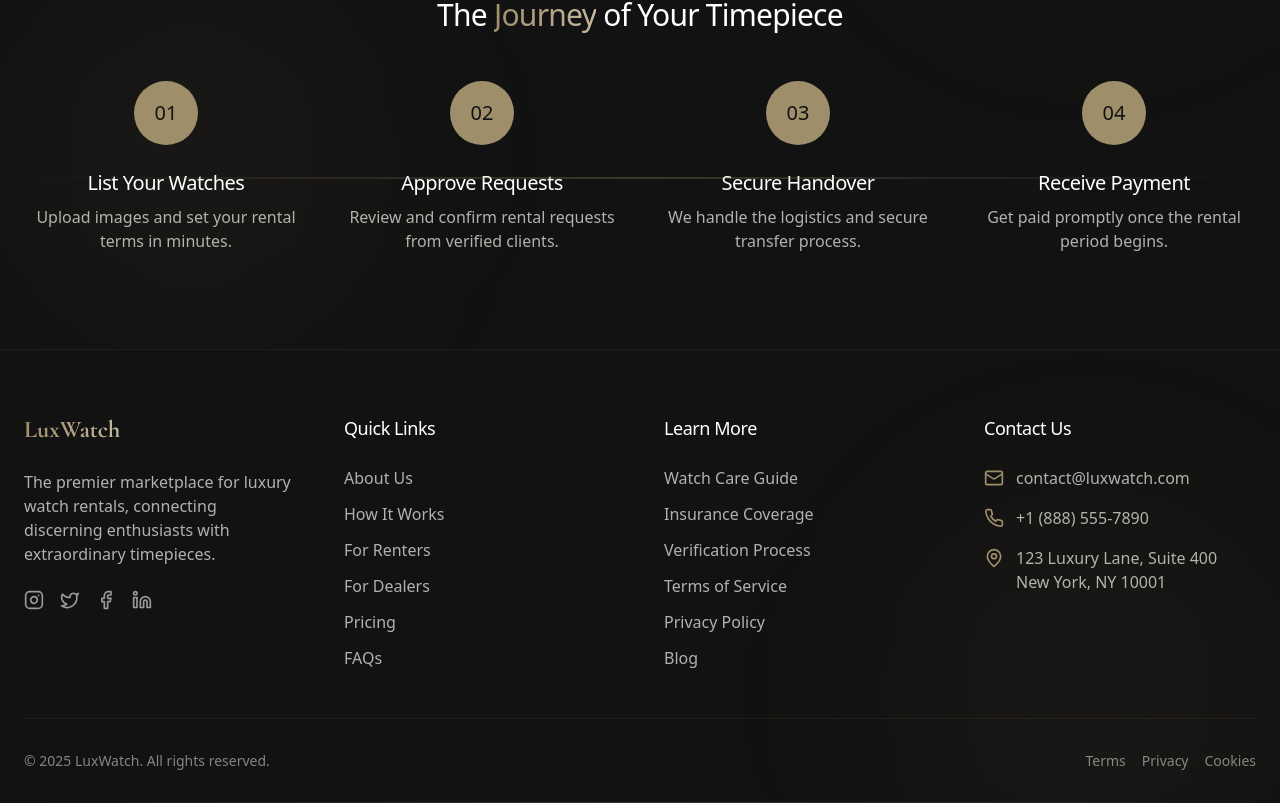
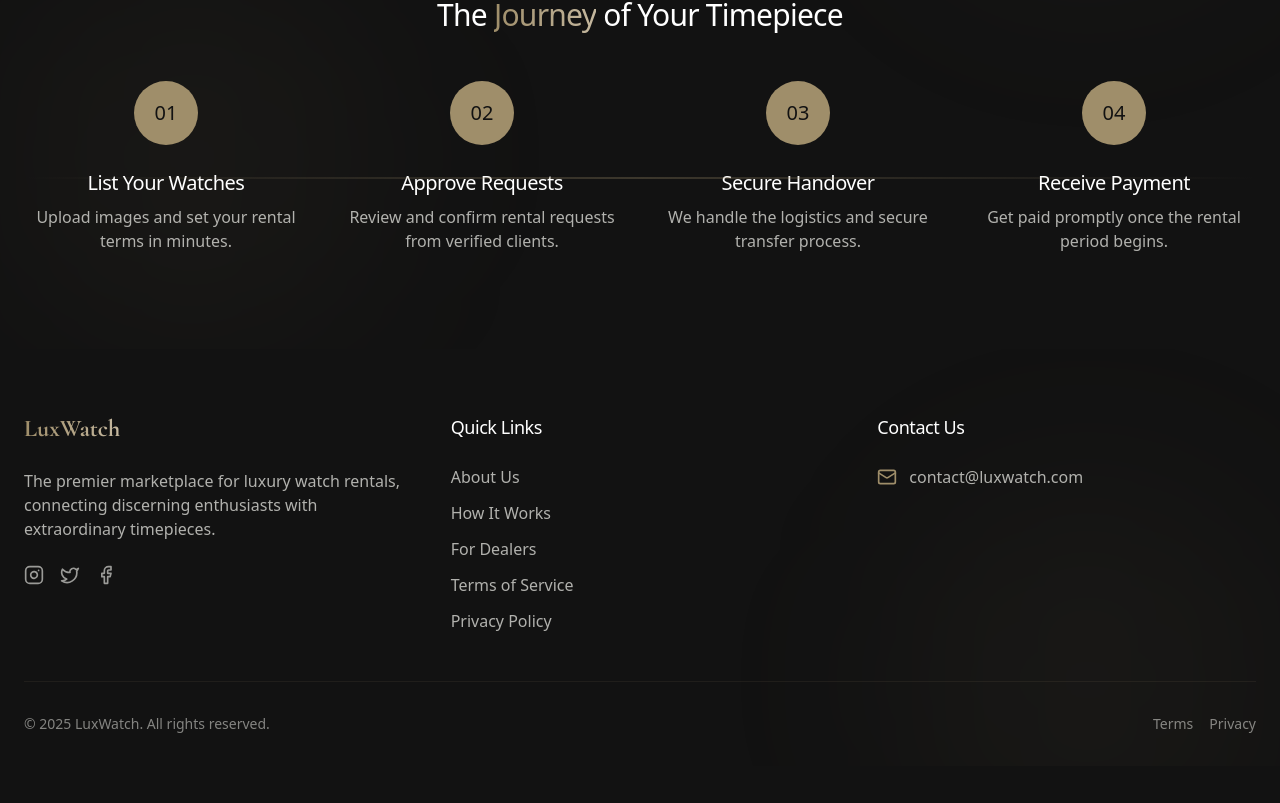
Before and after one commit to VeloxUK/VeloxWebsite, a React (Vite) app: page / in a window 1280 px wide. Shown: the part 1621-2424 px from the top of the page. After the commit the page ends 2387 px from the top, so only its background shows below. Built offline with nearby package versions, Linux system fonts and the light colour scheme.

Commit message:
Refactor: Simplify footer content
Remove unnecessary information and the dividing line from the footer.

```diff
--- a/src/components/Footer.tsx
+++ b/src/components/Footer.tsx
@@ -1,20 +1,20 @@
+
 import React from 'react';
-import { Instagram, Twitter, Facebook, Linkedin, Mail, Phone, MapPin } from 'lucide-react';
+import { Instagram, Twitter, Facebook, Mail } from 'lucide-react';
 
 const Footer = () => {
   const currentYear = new Date().getFullYear();
 
   return (
-    <footer className="bg-luxury-black border-t border-luxury-gold/10 pt-16 pb-8 relative overflow-hidden" aria-labelledby="footer-heading">
+    <footer className="bg-luxury-black pt-16 pb-8 relative overflow-hidden" aria-labelledby="footer-heading">
       {/* Background Effects */}
       <div className="absolute inset-0 z-0" aria-hidden="true">
-        <div className="absolute bottom-0 left-0 w-full h-px bg-gradient-to-r from-transparent via-luxury-gold/30 to-transparent"></div>
         <div className="absolute top-1/3 right-0 w-96 h-96 bg-luxury-gold/5 rounded-full blur-[100px]"></div>
       </div>
 
       <div className="container mx-auto px-6 relative z-10">
         <h2 id="footer-heading" className="sr-only">Footer</h2>
-        <div className="grid grid-cols-1 md:grid-cols-2 lg:grid-cols-4 gap-12 mb-12">
+        <div className="grid grid-cols-1 md:grid-cols-3 gap-12 mb-12">
           {/* Brand */}
           <div>
             <a href="/" className="inline-block mb-6" aria-label="LuxWatch Home">
@@ -33,9 +33,6 @@ const Footer = () => {
               <a href="https://facebook.com/luxwatch" className="text-luxury-cream/60 hover:text-luxury-gold transition-colors" aria-label="Follow on Facebook">
                 <Facebook size={20} aria-hidden="true" />
               </a>
-              <a href="https://linkedin.com/company/luxwatch" className="text-luxury-cream/60 hover:text-luxury-gold transition-colors" aria-label="Follow on LinkedIn">
-                <Linkedin size={20} aria-hidden="true" />
-              </a>
             </div>
           </div>
 
@@ -51,43 +48,13 @@ const Footer = () => {
                   <a href="#features" className="text-luxury-cream/70 hover:text-luxury-gold transition-colors">How It Works</a>
                 </li>
                 <li>
-                  <a href="/for-renters" className="text-luxury-cream/70 hover:text-luxury-gold transition-colors">For Renters</a>
-                </li>
-                <li>
                   <a href="#benefits" className="text-luxury-cream/70 hover:text-luxury-gold transition-colors">For Dealers</a>
-                </li>
-                <li>
-                  <a href="/pricing" className="text-luxury-cream/70 hover:text-luxury-gold transition-colors">Pricing</a>
-                </li>
-                <li>
-                  <a href="/faqs" className="text-luxury-cream/70 hover:text-luxury-gold transition-colors">FAQs</a>
-                </li>
-              </ul>
-            </nav>
-          </div>
-
-          {/* Learn More */}
-          <div>
-            <h3 className="text-lg font-medium mb-6">Learn More</h3>
-            <nav aria-label="Learn more navigation">
-              <ul className="space-y-3">
-                <li>
-                  <a href="/watch-care" className="text-luxury-cream/70 hover:text-luxury-gold transition-colors">Watch Care Guide</a>
-                </li>
-                <li>
-                  <a href="/insurance" className="text-luxury-cream/70 hover:text-luxury-gold transition-colors">Insurance Coverage</a>
-                </li>
-                <li>
-                  <a href="/verification" className="text-luxury-cream/70 hover:text-luxury-gold transition-colors">Verification Process</a>
                 </li>
                 <li>
                   <a href="/terms" className="text-luxury-cream/70 hover:text-luxury-gold transition-colors">Terms of Service</a>
                 </li>
                 <li>
                   <a href="/privacy" className="text-luxury-cream/70 hover:text-luxury-gold transition-colors">Privacy Policy</a>
-                </li>
-                <li>
-                  <a href="/blog" className="text-luxury-cream/70 hover:text-luxury-gold transition-colors">Blog</a>
                 </li>
               </ul>
             </nav>
@@ -101,17 +68,6 @@ const Footer = () => {
                 <li className="flex items-start">
                   <Mail className="w-5 h-5 text-luxury-gold mr-3 mt-0.5" aria-hidden="true" />
                   <a href="mailto:contact@luxwatch.com" className="text-luxury-cream/70 hover:text-luxury-gold transition-colors">contact@luxwatch.com</a>
-                </li>
-                <li className="flex items-start">
-                  <Phone className="w-5 h-5 text-luxury-gold mr-3 mt-0.5" aria-hidden="true" />
-                  <a href="tel:+18885557890" className="text-luxury-cream/70 hover:text-luxury-gold transition-colors">+1 (888) 555-7890</a>
-                </li>
-                <li className="flex items-start">
-                  <MapPin className="w-5 h-5 text-luxury-gold mr-3 mt-0.5" aria-hidden="true" />
-                  <span className="text-luxury-cream/70">
-                    123 Luxury Lane, Suite 400<br />
-                    New York, NY 10001
-                  </span>
                 </li>
               </ul>
             </address>
@@ -130,9 +86,6 @@ const Footer = () => {
             <a href="/privacy" className="text-sm text-luxury-cream/50 hover:text-luxury-gold transition-colors">
               Privacy
             </a>
-            <a href="/cookies" className="text-sm text-luxury-cream/50 hover:text-luxury-gold transition-colors">
-              Cookies
-            </a>
           </div>
         </div>
       </div>
```
